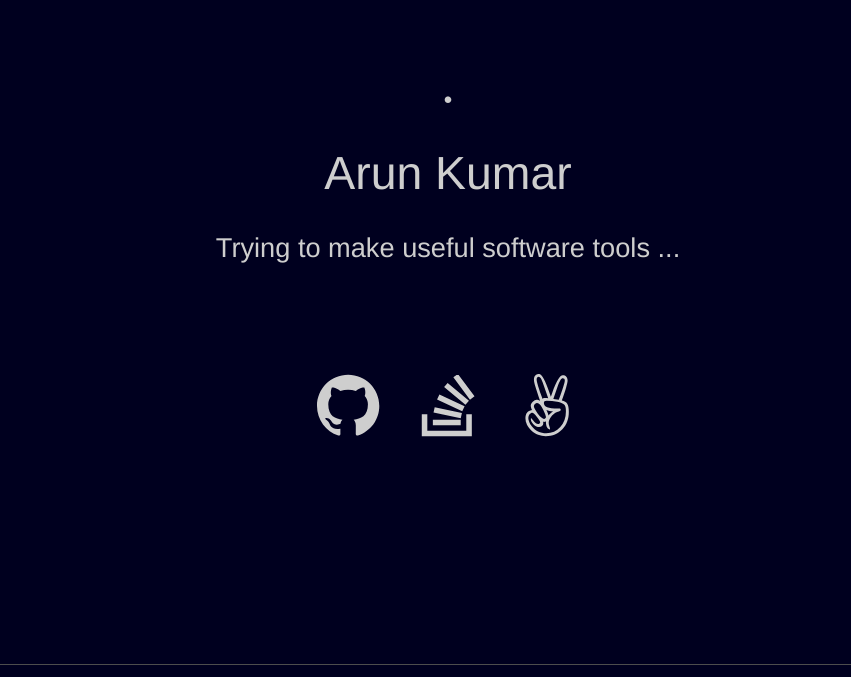
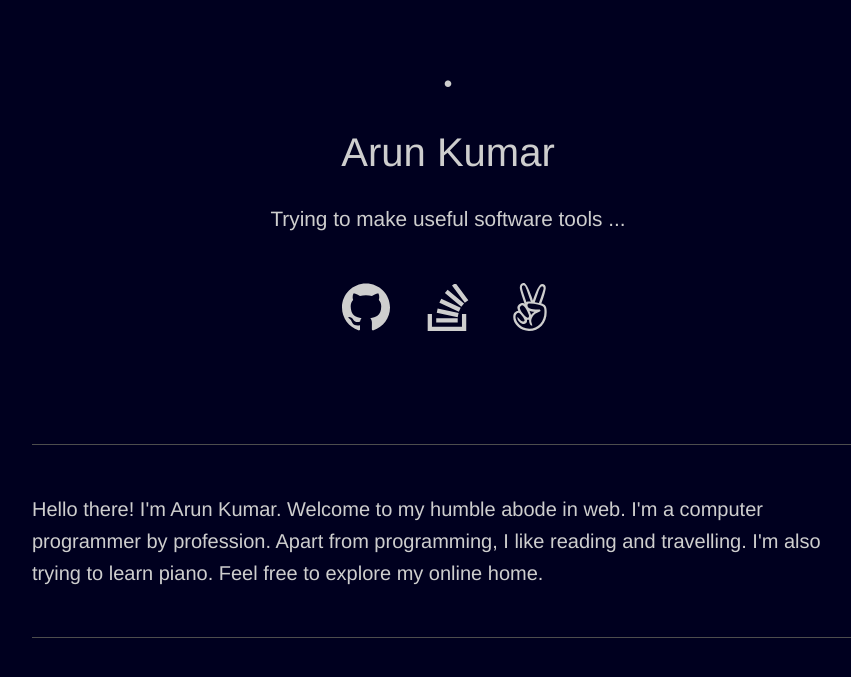
Before and after one commit to palerdot/palerdot.github.io, a plain HTML site: page index.html in a window 1280 px wide. Shown: the part 157-834 px from the top of the page, without its empty margins (192-1043 px from the left). After the commit the page ends 811 px from the top, so only its background shows below. Drawn offline with Linux system fonts and the light colour scheme.

Commit message:
progress: new layout

```diff
--- a/index.html
+++ b/index.html
@@ -74,6 +74,14 @@
         </div>
       </div>
     </div>
-    <div class="ui divider"></div>
+    <div class="divider"></div>
+    <div class="">
+      <p class="intro">
+        Hello there! I'm Arun Kumar. Welcome to my humble abode in web. I'm a
+        computer programmer by profession. Apart from programming, I like
+        reading and travelling. I'm also trying to learn piano. Feel free to explore my online home.
+      </p>
+    </div>
+    <div class="divider"></div>
   </body>
 </html>
--- a/main.css
+++ b/main.css
@@ -2,6 +2,13 @@
   font-family: "Helvetica";
   background: #00001F !important;
   color: #CECECE !important;
+  margin: 0 3rem;
+}
+
+@media screen and (min-width: 600px) {
+  body {
+    margin: 0 13rem;
+  }
 }
 
 .center {
@@ -27,10 +34,11 @@
 
 .masthead {
   display: flex;
-  padding: 1em;
-  margin: 5em;
+  padding: 1rem;
+  margin: 5rem 1rem;
+  margin-top: 10rem;
 
-  font-size: 2em;
+  font-size: 2rem;
 }
 
 .the-dot {
@@ -40,12 +48,12 @@
 }
 
 .the-name {
-  font-size: 2.9rem;
+  font-size: 2.5rem;
   margin: 1rem 0;
 }
 
 .headline {
-  font-size: 1.7rem;
+  font-size: 1.3rem;
   margin: 1rem 0;
 }
 
@@ -58,10 +66,10 @@
   display: inline-block;
   opacity: 1;
 
-  width: 1.18em;
-  height: 1em;
+  width: 3rem;
+  height: 3rem;
 
-  font-size: 1em;
+  font-size: 1rem;
   font-style: normal;
   font-weight: 400;
   text-decoration: inherit;
@@ -76,7 +84,7 @@
 
 .icon-segment {
   font-size: 3.3rem !important;
-  margin: 1.1em 0 0.1em 0 !important;
+  margin: 1.1rem 0 0.1rem 0 !important;
 }
 
 .icon-segment a {
@@ -85,7 +93,12 @@
   color: inherit !important;
   text-decoration: none !important;
 
-  padding: 2.2rem 1.1rem 1.1rem !important;
+  /* padding: 2.2rem 1.1rem !important; */
+
+  width: 3rem;
+  height: 3rem;
+
+  padding: 1rem;
 }
 
 .icon-segment a:hover {
@@ -94,7 +107,7 @@
 
 .divider {
   background: #555 !important;
-  margin: 2% 5% !important;
+  margin: 1rem !important;
   line-height: 1;
   height: 0;
   font-weight: 700;
@@ -104,3 +117,9 @@
   border-top: 1px solid rgba(34, 36, 38, 0.15);
   border-bottom: none;
 }
+
+.intro {
+  margin: 3rem 1rem;
+  line-height: 2rem;
+  font-size: 1.25rem;
+}
```
